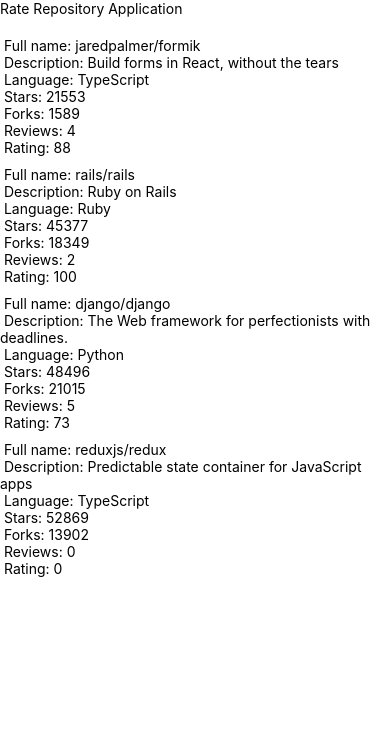
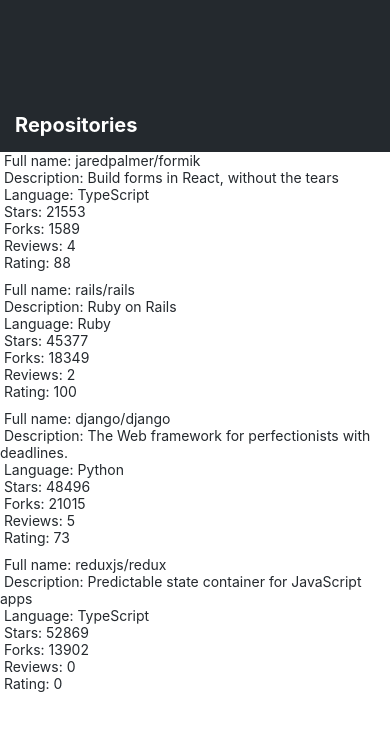
Before and after one commit to tranjt/react_native_part10, a React Native app in the folder rate-repository-app/: screen / in a window 390 px wide. Shown: the top 730 px of the page. Built offline with nearby package versions, Linux system fonts and the light colour scheme.

Commit message:
10.4: the app bar

```diff
--- /dev/null
+++ b/rate-repository-app/src/components/AppBar.jsx
@@ -0,0 +1,23 @@
+import React from 'react';
+import { View, StyleSheet } from 'react-native';
+import Constants from 'expo-constants';
+import theme from '../theme';
+import AppBarTab from './AppBarTab';
+
+const styles = StyleSheet.create({
+  container: {
+    paddingTop: Constants.statusBarHeight,
+    flex: 1,
+    backgroundColor: theme.colors.appBar,
+    flexDirection: "row",
+    alignItems: "flex-end",
+  }
+});
+
+const AppBar = () => {
+  return <View style={styles.container}>
+    <AppBarTab text="Repositories" />
+  </View>;
+};
+
+export default AppBar;
--- /dev/null
+++ b/rate-repository-app/src/components/AppBarTab.jsx
@@ -0,0 +1,18 @@
+import React from 'react';
+import { StyleSheet, TouchableWithoutFeedback } from 'react-native';
+import Text from './Text';
+
+const styles = StyleSheet.create({
+  text: {
+    color: "white",
+    margin: 15,
+  }
+});
+
+const AppBarTab = ({ text }) => {
+  return <TouchableWithoutFeedback style={styles.container}>
+    <Text fontWeight="bold" fontSize="title" style={styles.text}>{text}</Text>
+  </TouchableWithoutFeedback>;
+};
+
+export default AppBarTab;
--- a/rate-repository-app/src/components/Main.jsx
+++ b/rate-repository-app/src/components/Main.jsx
@@ -1,11 +1,10 @@
 import React from 'react';
-import Constants from 'expo-constants';
-import { Text, StyleSheet, View } from 'react-native';
+import { StyleSheet, View } from 'react-native';
 import RepositoryList from './RepositoryList';
+import AppBar from './AppBar';
 
 const styles = StyleSheet.create({
   container: {
-    marginTop: Constants.statusBarHeight,
     flexGrow: 1,
     flexShrink: 1,
   },
@@ -17,7 +16,7 @@
 const Main = () => {
   return (
     <View style={styles.container}>
-      <Text style={styles.title}>Rate Repository Application</Text>
+      <AppBar />
       <RepositoryList />
     </View>
   );
--- a/rate-repository-app/src/components/RepositoryItem.jsx
+++ b/rate-repository-app/src/components/RepositoryItem.jsx
@@ -1,6 +1,7 @@
 
 import React from 'react';
-import { Text, View } from 'react-native';
+import {View } from 'react-native';
+import Text from './Text';
 
 const RepositoryItem = ({ item }) => {
     return (
--- /dev/null
+++ b/rate-repository-app/src/components/Text.jsx
@@ -0,0 +1,44 @@
+import React from 'react';
+import { Text as NativeText, StyleSheet } from 'react-native';
+
+import theme from '../theme';
+
+const styles = StyleSheet.create({
+  text: {
+    color: theme.colors.textPrimary,
+    fontSize: theme.fontSizes.body,
+    fontFamily: theme.fonts.main,
+    fontWeight: theme.fontWeights.normal,
+  },
+  colorTextSecondary: {
+    color: theme.colors.textSecondary,
+  },
+  colorPrimary: {
+    color: theme.colors.primary,
+  },
+  fontSizeSubheading: {
+    fontSize: theme.fontSizes.subheading,
+  },
+  fontSizeTitle: {
+    fontSize: theme.fontSizes.title,
+  },
+  fontWeightBold: {
+    fontWeight: theme.fontWeights.bold,
+  },
+});
+
+const Text = ({ color, fontSize, fontWeight, style, ...props }) => {
+  const textStyle = [
+    styles.text,
+    color === 'textSecondary' && styles.colorTextSecondary,
+    color === 'primary' && styles.colorPrimary,
+    fontSize === 'subheading' && styles.fontSizeSubheading,
+    fontSize === 'title' && styles.fontSizeTitle,
+    fontWeight === 'bold' && styles.fontWeightBold,
+    style,
+  ];
+
+  return <NativeText style={textStyle} {...props} />;
+};
+
+export default Text;
--- /dev/null
+++ b/rate-repository-app/src/theme.js
@@ -0,0 +1,22 @@
+const theme = {
+  colors: {
+    textPrimary: '#24292e',
+    textSecondary: '#586069',
+    primary: '#0366d6',
+    appBar: "#24292e",
+  },
+  fontSizes: {
+    body: 14,
+    subheading: 16,
+    title: 20,
+  },
+  fonts: {
+    main: 'System',
+  },
+  fontWeights: {
+    normal: '400',
+    bold: '700',
+  }
+};
+
+export default theme;
```
